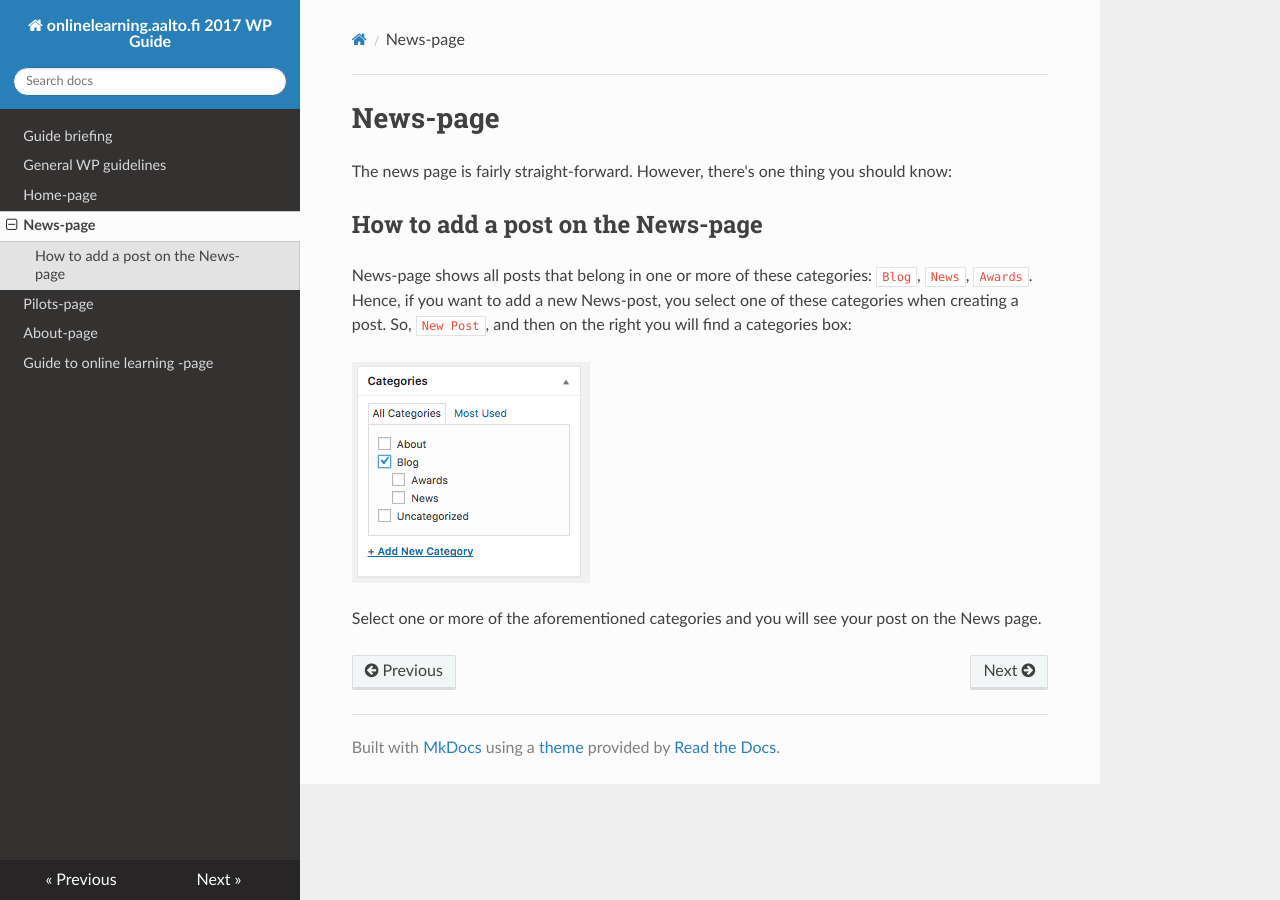
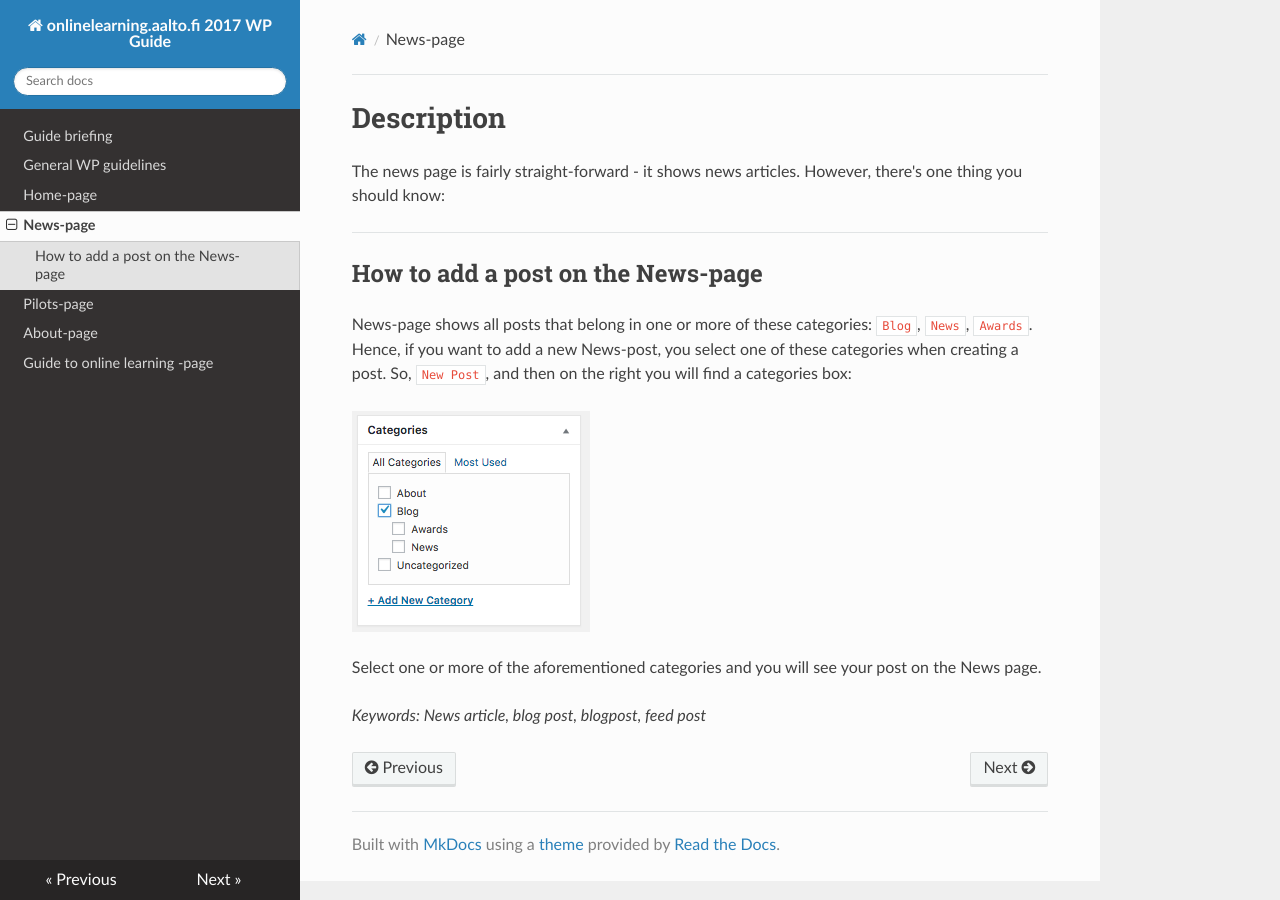
Before and after one commit to aalto-online-learning/aole2017-wordpress-documentation, an MkDocs documentation site: the page built from docs/page-news.md, in a window 1280 px wide. Built offline with MkDocs 1.6.1, drawn with Linux system fonts in a browser that asks for light colours; nearby versions of some CDN libraries; old or Windows-style settings are respelled for this version of MkDocs.

```diff
--- a/docs/page-news.md
+++ b/docs/page-news.md
@@ -1,6 +1,8 @@
-# News-page
+# Description
 
-The news page is fairly straight-forward. However, there's one thing you should know:
+The news page is fairly straight-forward - it shows news articles. However, there's one thing you should know:
+
+---
 
 ## How to add a post on the News-page
 
@@ -9,3 +11,5 @@ News-page shows all posts that belong in one or more of these categories: `Blog`
 ![](assets/page-news-6f7f5fe5.png)
 
 Select one or more of the aforementioned categories and you will see your post on the News page.
+
+*Keywords: News article, blog post, blogpost, feed post*
```
Also changed, not shown: docs/page-events.md (+3 -0 lines), docs/page-home.md (+1 -1 lines), docs/page-pilots.md (+58 -0 lines), docs/assets/page-pilots-14d0719a.png (added), docs/assets/page-pilots-87c8ca1c.png (added), docs/assets/page-pilots-8f7d6f0d.png (added), docs/assets/page-pilots-932ea03c.png (added), docs/assets/page-pilots-a6e04469.png (added), docs/assets/page-pilots-ce81df69.png (added), docs/assets/page-pilots-e6f9005c.png (added), docs/assets/page-pilots-e966ec4d.png (added).
